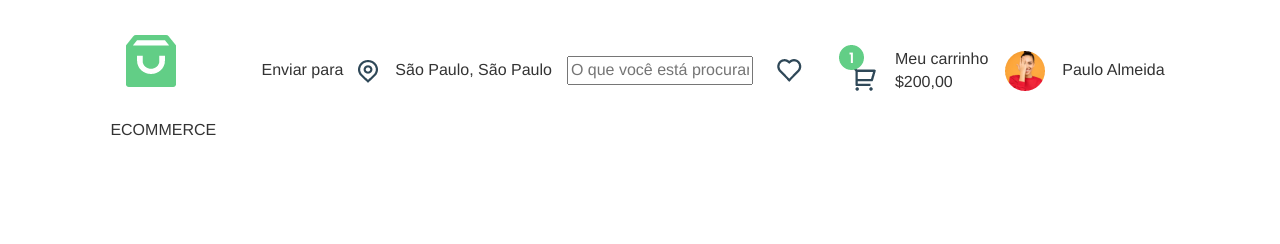
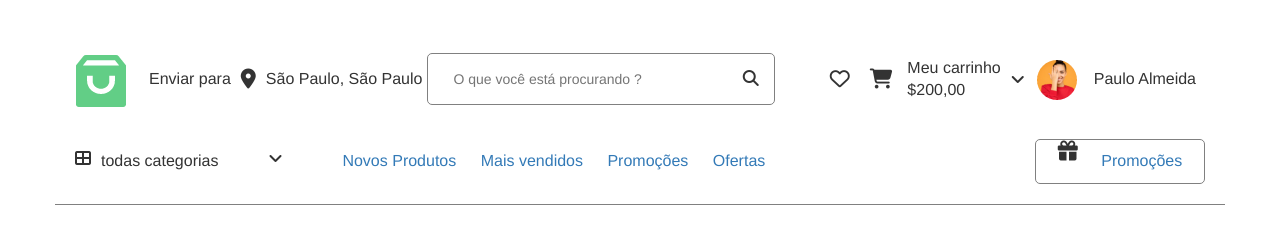
Before and after one commit to paulojrr/teste-frontend, a website: page index.html in a window 1280 px wide. Drawn offline with Linux system fonts and the light colour scheme.

Commit message:
Fim da estrutura do header

```diff
--- a/css/styles.css
+++ b/css/styles.css
@@ -3,10 +3,9 @@ body {
   font-family: 'Helvetica', 'sans-serif';
 }
 .main-header {
-  display: flex;
-  justify-content: space-between;
-  align-items: center;
   white-space: nowrap;
+  border-bottom: 1px solid grey;
+  padding: 20px;
 }
 
 .menu-items {
@@ -22,8 +21,24 @@ body {
   margin: 0 5px 0 5px;
 }
 
+.menu-search {
+  border: 1px solid grey;
+  border-radius: 5px;
+}
 .menu-items input {
   margin-left: 10px;
+  padding: 15px;
+  font-size: 14px;
+  width: 300px;
+  border: none;
+}
+
+.fas.fa-search {
+  margin-right: 15px;
+}
+
+.fa.fa-heart-o.fa-lg {
+  margin: 0 10px 0 50px;
 }
 
 .cart-content {
@@ -34,9 +49,43 @@ body {
 .cart-data {
   display: flex;
   flex-direction: column;
+  margin: 0 5px 0 5px;
 }
 
 .user-content {
   display: flex;
   align-items: center;
 }
+
+/* Start menu nav links */
+.menu-nav-header {
+  display: flex;
+  flex-direction: row;
+  justify-content: space-between;
+  align-items: center;
+}
+
+.menu-nav-links {
+  display: flex;
+}
+
+.all-categories {
+  margin: 0 50px 0 10px;
+}
+
+.menu-nav-items {
+  margin-left: 50px;
+}
+
+.menu-nav-items a {
+  margin: 0 10px 0 10px;
+}
+
+.menu-nav-promotions {
+  border: 1px solid grey;
+  padding: 10px;
+  border-radius: 5px;
+  width: 170px;
+  display: flex;
+  justify-content: space-around;
+}
--- a/index.html
+++ b/index.html
@@ -5,36 +5,50 @@
     <meta name="viewport" content="width=device-width, initial-scale=1.0" />
     <link rel="stylesheet" href="css/bootstrap.css" />
     <link rel="stylesheet" href="css/styles.css" />
+    <script
+      src="https://kit.fontawesome.com/7cb22acf4d.js"
+      crossorigin="anonymous"
+    ></script>
     <title>Ecommerce</title>
   </head>
+
   <body>
     <header class="container main-header">
-      <div class="container-logo">
+      <div class="row">
+        <div class="menu-items">
           <h1>
             <img src="slices/logo.png" alt="logo" />
           </h1>
-        <span>ECOMMERCE</span>
+          <span>Enviar para</span>
+
+          <span>
+            <i class="fa fa-map-marker fa-lg" aria-hidden="true"></i>
+          </span>
+
+          <span>São Paulo, São Paulo</span>
+
+          <div class="menu-search">
+            <input type="text" placeholder="O que você está procurando ?" />
+            <i class="fas fa-search"></i>
           </div>
 
-      <div class="menu-items">
-        <span>Enviar para</span>
-        <span
-          ><img src="slices/location-icon.png" alt="ícone de localização"
-        /></span>
-        <span>São Paulo, São Paulo</span>
-        <input type="text" placeholder="O que você está procurando ?" />
           <span>
-          <img src="slices/heart-icon.png" alt="ícone de coração" />
+            <i class="fa fa-heart-o fa-lg" aria-hidden="true"></i>
           </span>
+
           <div class="cart-content">
             <span>
-            <img src="slices/cart-icon.png" alt="ícone de carrinho" />
+              <i class="fa fa-shopping-cart fa-lg" aria-hidden="true"></i>
             </span>
+
             <div class="cart-data">
               <span class="cart-mycart">Meu carrinho</span>
               <span class="cart-total">$200,00</span>
             </div>
+
+            <i class="fa fa-angle-down" aria-hidden="true"></i>
           </div>
+
           <div class="user-content">
             <span>
               <img src="slices/user-icon.png" alt="Imagem do usuário" />
@@ -42,6 +56,29 @@
             <span>Paulo Almeida</span>
           </div>
         </div>
+      </div>
+
+      <nav class="menu-nav-header">
+        <div class="menu-nav-links">
+          <i class="fa fa-th-large" aria-hidden="true"></i>
+
+          <div class="all-categories">todas categorias</div>
+
+          <i class="fa fa-angle-down" aria-hidden="true"></i>
+
+          <div class="menu-nav-items">
+            <a href="#">Novos Produtos</a>
+            <a href="#">Mais vendidos</a>
+            <a href="#">Promoções</a>
+            <a href="#"> Ofertas</a>
+          </div>
+        </div>
+
+        <div class="menu-nav-promotions">
+          <i class="fa fa-gift fa-lg" aria-hidden="true"></i>
+          <a>Promoções</a>
+        </div>
+      </nav>
     </header>
   </body>
 </html>
```
Lines whose indentation alone changed are shown as unchanged.
